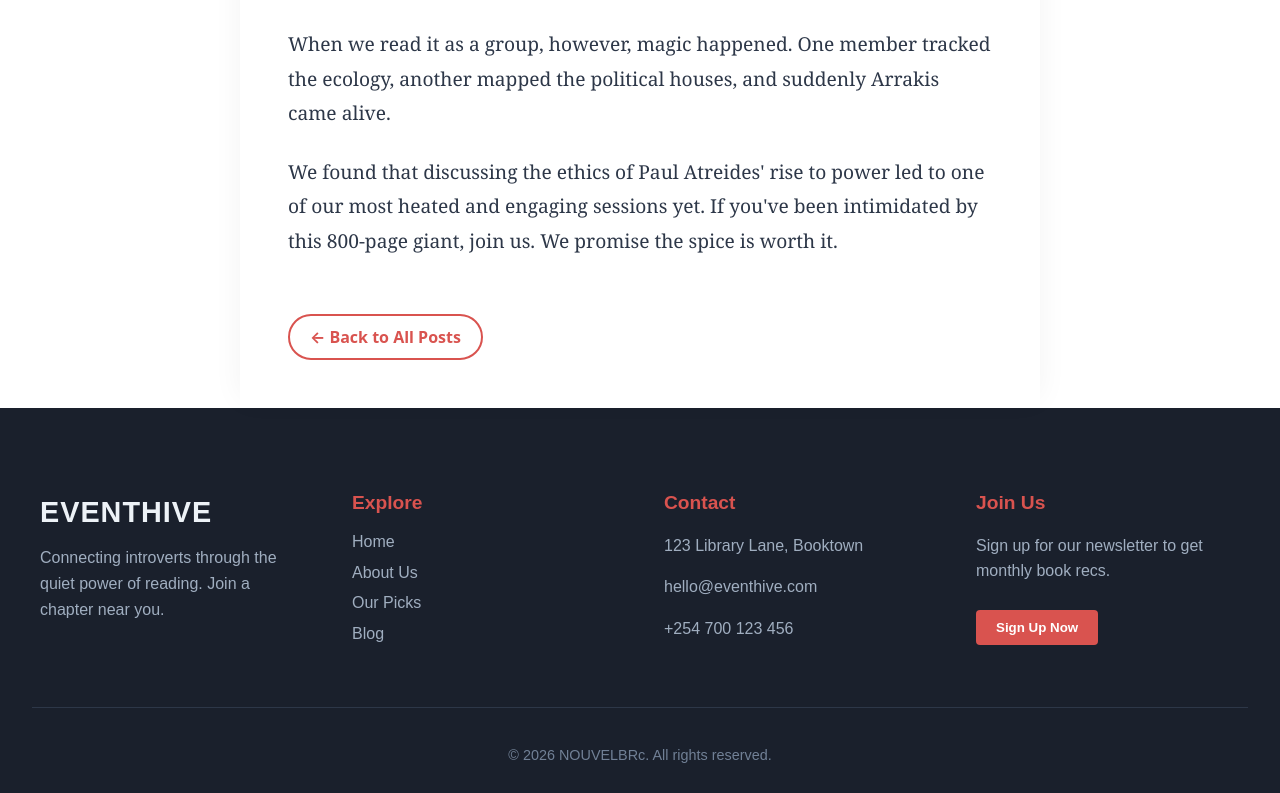
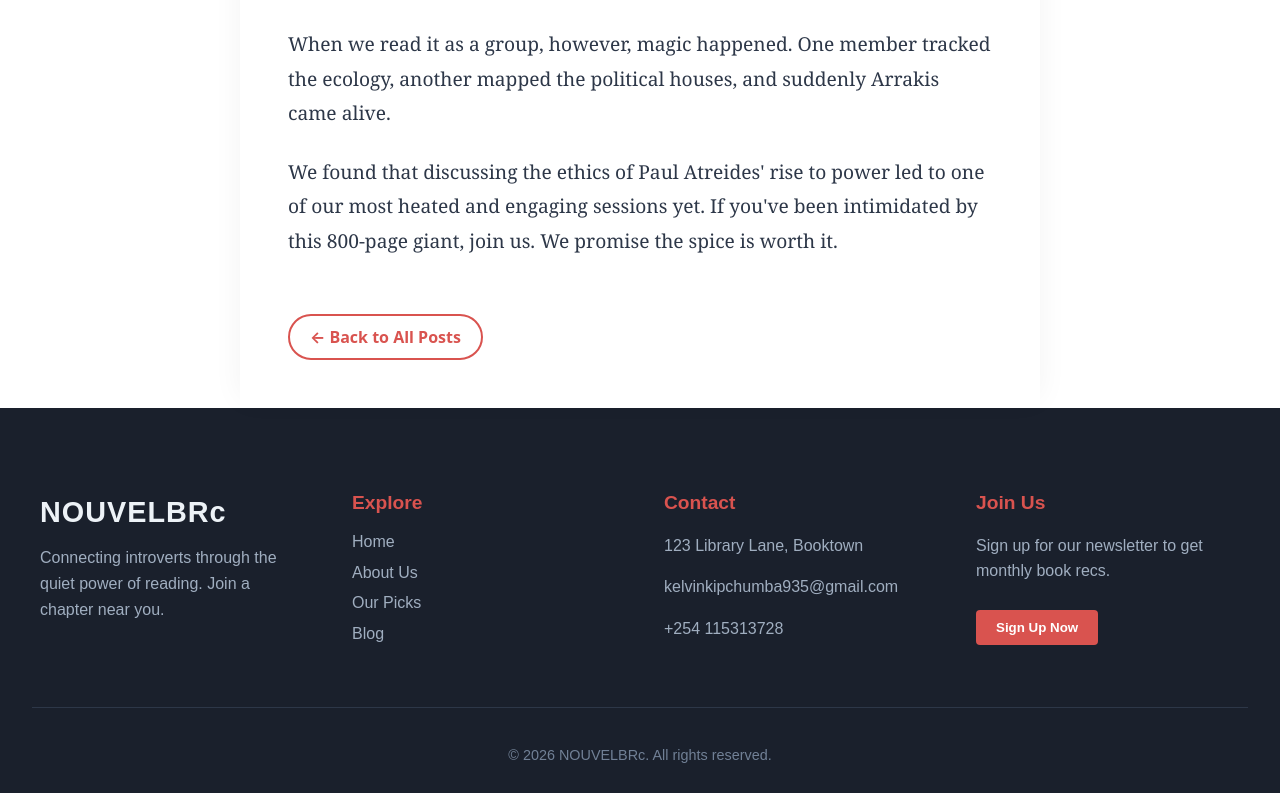
Before and after one commit to KelvinKipchumba67/NouvelBRc, a React (Vite) app in the folder udem/: page /Blog/1 in a window 1280 px wide. Shown: the part 696-1489 px from the top of the page. Built offline with nearby package versions, Linux system fonts and the light colour scheme.

Commit message:
Added readme file

```diff
--- a/udem/src/components/Footer.jsx
+++ b/udem/src/components/Footer.jsx
@@ -9,7 +9,7 @@ function Footer (){
 
         {/* COLUMN 1: Brand & Tagline */}
         <div className="footer-section">
-          <h2 className="footer-logo">EVENTHIVE</h2>
+          <h2 className="footer-logo">NOUVELBRc</h2>
           <p className="footer-text">
             Connecting introverts through the quiet power of reading.
             Join a chapter near you.
@@ -31,8 +31,8 @@ function Footer (){
         <div className="footer-section">
           <h3>Contact</h3>
           <p>123 Library Lane, Booktown</p>
-          <p>hello@eventhive.com</p>
-          <p>+254 700 123 456</p>
+          <p>kelvinkipchumba935@gmail.com</p>
+          <p>+254 115313728</p>
           <div className="social-icons">
 
 
```
Also changed, not shown: 1 other file (tests, documents, lock files or other folders).
